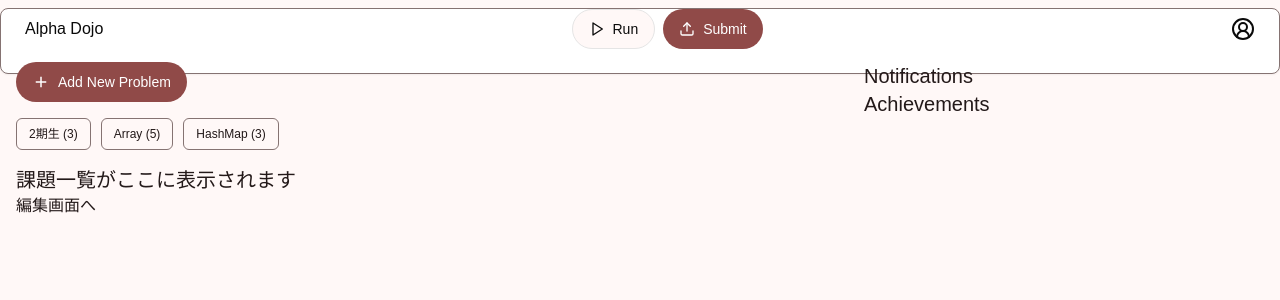
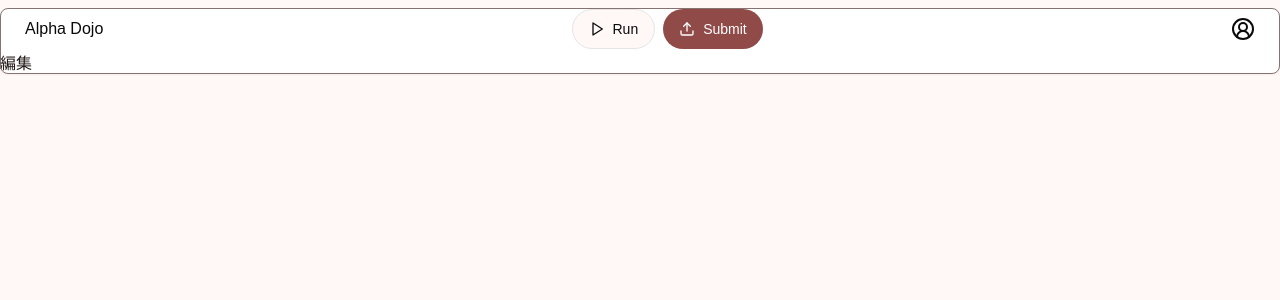
Before and after one commit to Greek-Academy/alpha-dojo-v2, a Next.js app: page / in a window 1280 px wide. Shown: the top 300 px of the page. Built offline with nearby package versions, Linux system fonts and the light colour scheme.

Commit message:
Revert "add: ホームページのレイアウトを作成"
This reverts commit 09a978665472a7c98d9b6c2fdf32f9630885534c.

```diff
--- a/app/page.tsx
+++ b/app/page.tsx
@@ -1,33 +1,9 @@
-import { Button } from "@/components/ui/button";
 import Link from "next/link";
-import { AddIcon } from "./components/icons/material-symbols";
-import { ToggleGroup, ToggleGroupItem } from "@/components/ui/toggle-group";
 
 export default function Home() {
   return (
-    <div className="px-4 py-2.5 flex gap-2.5">
-        <div className="flex-grow flex flex-col items-start gap-4">
-            <Button>
-                <AddIcon/> Add New Problem
-            </Button>
-            <ToggleGroup variant="outline" type="single" className="justify-start">
-                <ToggleGroupItem value="2期生"   checkWithSelect>2期生 (3)</ToggleGroupItem>
-                <ToggleGroupItem value="Array"   checkWithSelect>Array (5)</ToggleGroupItem>
-                <ToggleGroupItem value="HashMap" checkWithSelect>HashMap (3)</ToggleGroupItem>
-            </ToggleGroup>
-            <div>
-                <h1 className="text-xl">課題一覧がここに表示されます</h1>
-                <Link href="/submissions/1/edit">編集画面へ</Link>
-            </div>
-        </div>
-        <div className="w-100">
-            <div>
-                <h1 className="text-xl">Notifications</h1>
-            </div>
-            <div>
-                <h1 className="text-xl">Achievements</h1>
-            </div>
-        </div>
+    <div>
+        <Link href="/submissions/1/edit">編集</Link>
     </div>
   );
 }
--- a/tailwind.config.ts
+++ b/tailwind.config.ts
@@ -9,9 +9,6 @@ const config: Config = {
   ],
   theme: {
   	extend: {
-		width: {
-			'100': '25rem'
-		},
   		colors: {
   			background: 'rgb(var(--background))',
   			foreground: {
```
